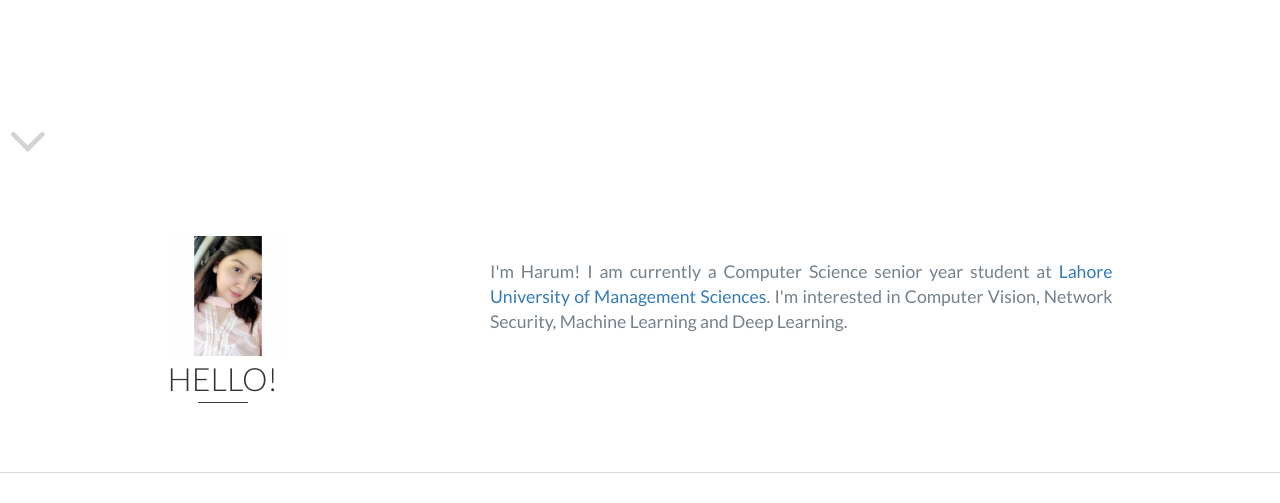
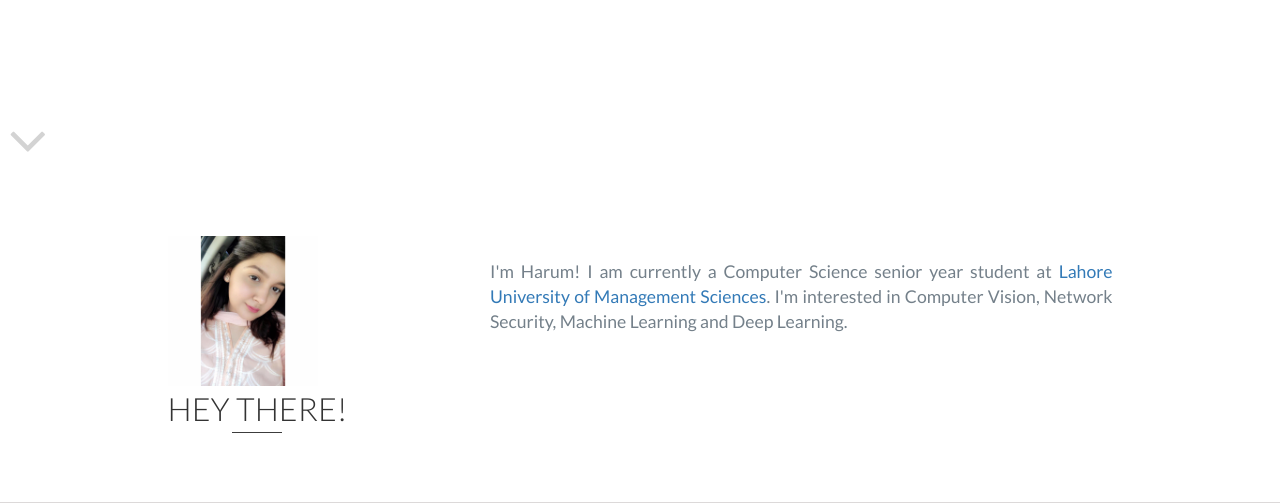
Before and after one commit to harumnaseem/harumnaseem.github.io, a website: page index.html in a window 1280 px wide. Shown: the part 604-1107 px from the top of the page. Before the commit the page ends 1077 px from the top, so only its background shows below. Drawn offline with nearby package versions, Linux system fonts and the light colour scheme; files that its build step writes are made by us from their sources.

Commit message:
Update index.html

```diff
--- a/index.html
+++ b/index.html
@@ -124,9 +124,9 @@
                 <div class="row">
                     <div class="col-md-1"></div>
                     <div class="col-md-3">
-                        <img src="images/profile.jpeg" alt="Harum Naseem" width="120" />
+                        <img src="images/profile.jpeg" alt="Harum Naseem" width="150" />
                         <br>
-                        <h3 class="heading"> HELLO! </h3>
+                        <h3 class="heading"> HEY THERE! </h3>
                     </div>
                     <div class="col-md-7">
                         <br>
```
